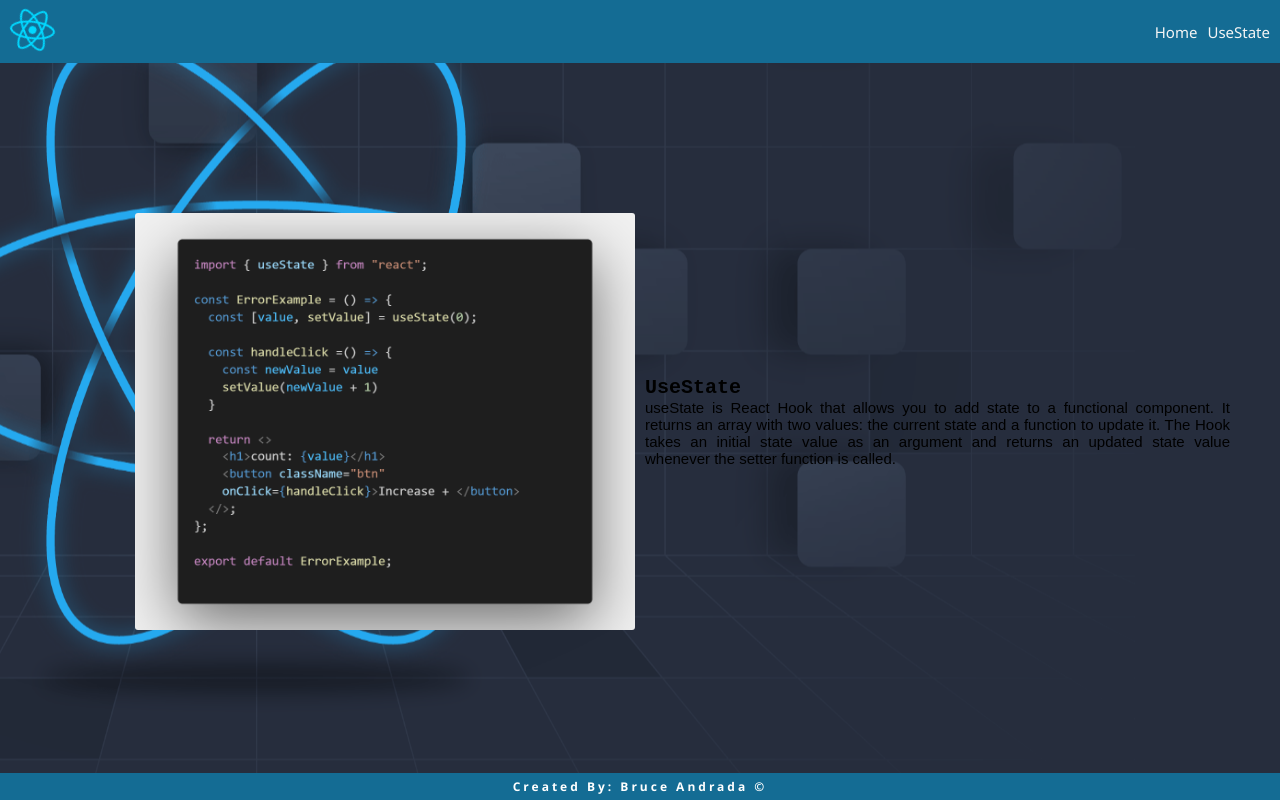
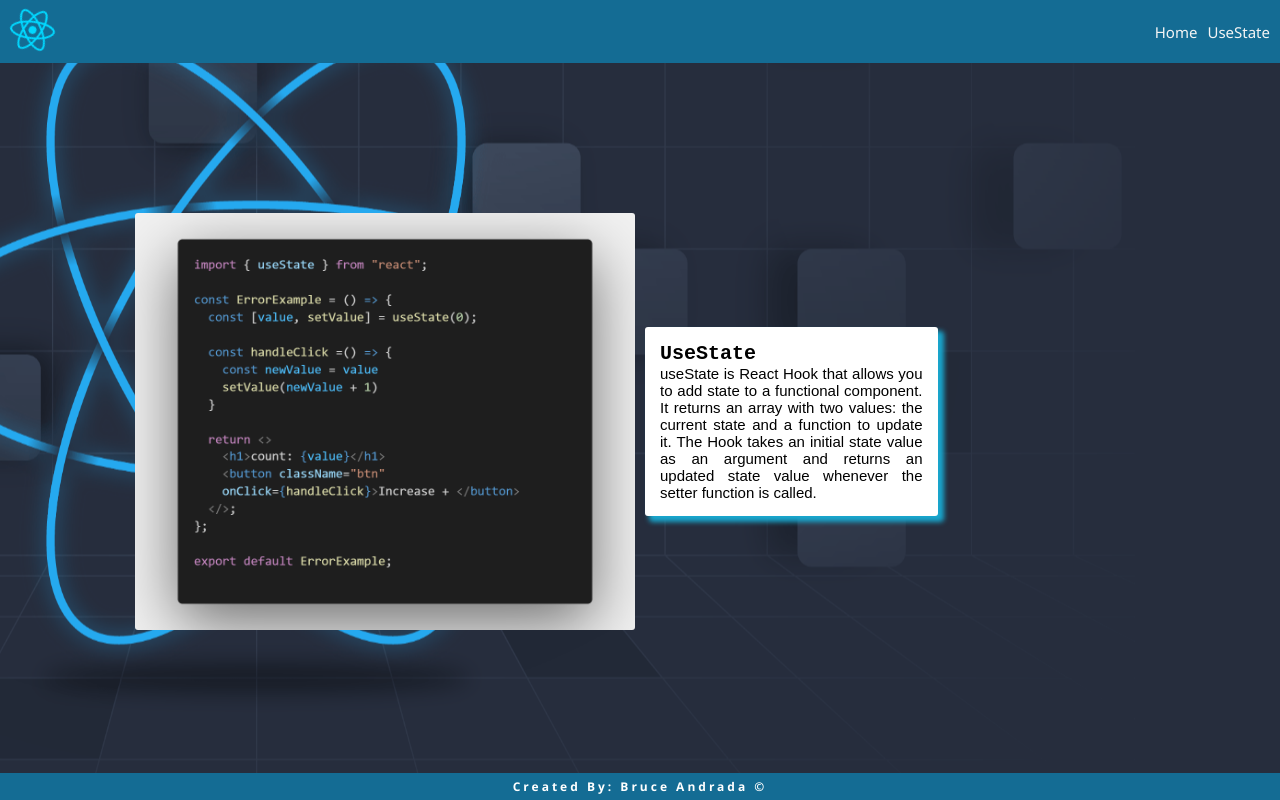
Before and after one commit to bmpandrada/react-guide, a React (Vite) app: page /UseStates in a window 1280 px wide. Built offline with nearby package versions, Linux system fonts and the light colour scheme.

Commit message:
Update UseStates.jsx

```diff
--- a/src/components/pages/UseStates.jsx
+++ b/src/components/pages/UseStates.jsx
@@ -11,8 +11,10 @@ const UseStates = () => {
       <img className='container__img' src={state} alt="" />
       </div>
       <div className='container__page2 page--2'>
+      <div className='container__text'>
       <h2>UseState</h2>
       <p>useState is React Hook that allows you to add state to a functional component. It returns an array with two values: the current state and a function to update it. The Hook takes an initial state value as an argument and returns an updated state value whenever the setter function is called.</p>
+      </div>
       </div>
       </div>
     </div>
```
